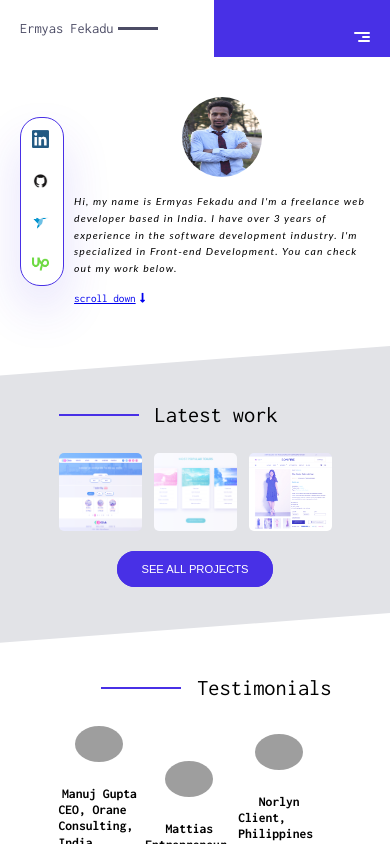
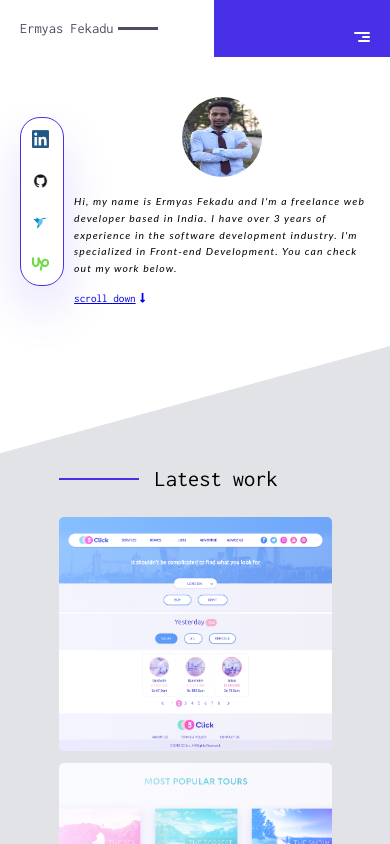
Before and after one commit to ermyas7/portfolio, a React (Create React App) app: page / in a window 390 px wide. Shown: the top 844 px of the page. Built offline with nearby package versions, Linux system fonts and the light colour scheme; grey boxes are pictures that could not be loaded.

Commit message:
Add responsive projects

```diff
--- a/src/components/header/Header.scss
+++ b/src/components/header/Header.scss
@@ -261,7 +261,7 @@
 
         &-img{
             margin-right: 5%;
-            width: 35%;
+            width: 30%;
 
             @media screen and (max-width: $medium) {
                 width: 50%;
--- a/src/components/project/Project.scss
+++ b/src/components/project/Project.scss
@@ -11,8 +11,32 @@
     background-color: $color-grey-light-1;
     clip-path: polygon(0 10%, 100% 0, 100% 90%, 0 100%);
 
+    @media screen and (max-width: $medium) {
+         padding: 9rem 0;
+    }
+
+    @media screen and (max-width: $small) {
+      padding: 15rem 0;
+    }
+
+    @media screen and (min-width: $extra-large) {
+        padding: 10rem 0;
+    }
+
     &-container{
         width: 70%;
+
+        @media screen and (max-width: $medium) {
+            width: 80%;
+       }
+
+       @media screen and (max-width: $small) {
+         width: 70%;
+       }
+
+       @media screen and (min-width: $extra-large) {
+           width: 60%;
+       }
     }
 
     &-title{
@@ -41,6 +65,20 @@
         grid-template-columns: repeat(3, 1fr);
         grid-gap: 1.5rem;
         margin-bottom: 2.5rem;
+
+        @media screen and (max-width: $medium) {
+            grid-auto-rows: 30vw;
+            grid-template-columns: repeat(2, 1fr);
+       }
+
+       @media screen and (max-width: $small) {
+        grid-auto-rows: 60vw;
+        grid-template-columns: 1fr;
+       }
+
+       @media screen and (min-width: $extra-large) {
+
+       }
 
         &-item{
             position: relative;
--- a/src/pages/home/index.js
+++ b/src/pages/home/index.js
@@ -7,7 +7,7 @@ import Footer from '../../components/footer';
 import data from '../projects/data.json';
 
 const index = () => {
-    const val = data.slice(3);
+    const val = data.slice(0, 3);
     return (
         <Fragment>
             <Header/>
```
